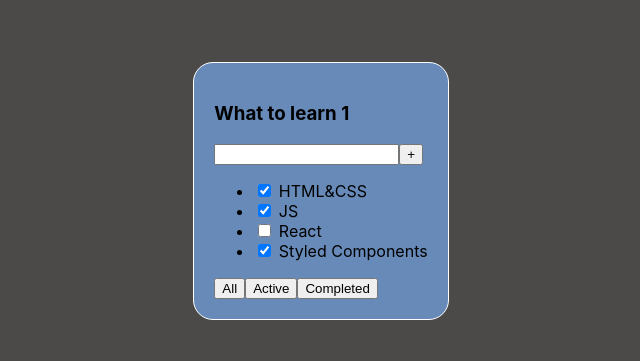
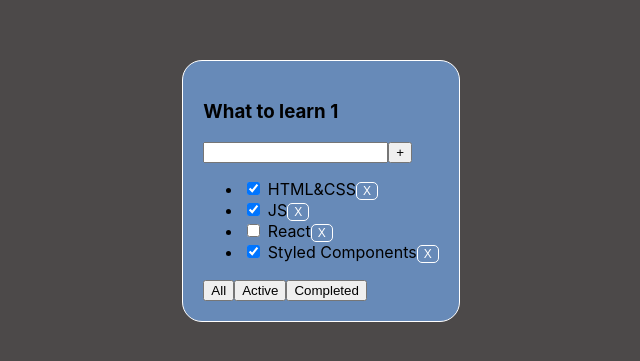
Before and after one commit to ElenaNam/todolist, a React (Create React App) app: page / in a window 1280 px wide. Shown: the part 239-600 px from the top of the page, without its empty margins (294-934 px from the left). Built offline with nearby package versions, Linux system fonts and the light colour scheme.

Commit message:
add delete button

```diff
--- a/src/Todolist.tsx
+++ b/src/Todolist.tsx
@@ -20,6 +20,7 @@ export const Todolist = ({ title, tasks }: TodolistPropsType) => {
 			<li key={item.id}>
 				<input type="checkbox" checked={item.isDone} />{" "}
 				<span>{item.title}</span>
+				<button className="btn-delete">X</button>
 			</li>
 			))}
 		</ul>
--- a/src/index.css
+++ b/src/index.css
@@ -26,3 +26,11 @@ code {
   background-color: #678ab8;
   border-radius: 20px;
 }
+
+.btn-delete {
+  border-radius: 5px;
+  border: 1px solid #fff;
+  background-color: transparent;
+  color: #fff;
+  font-size: 12px;
+}
```
